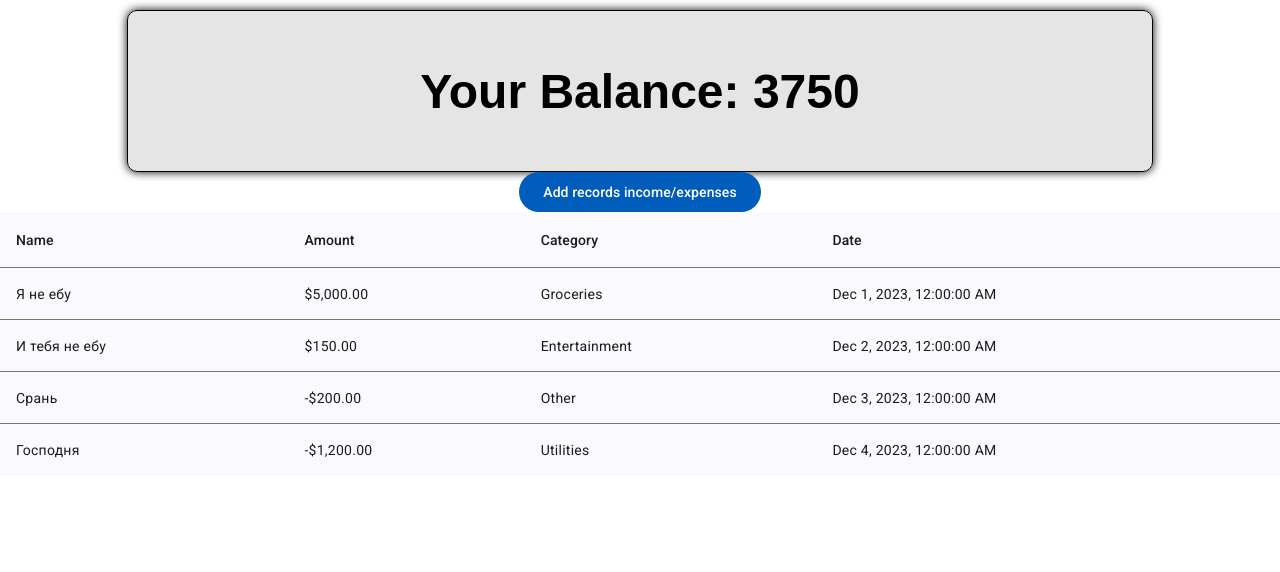
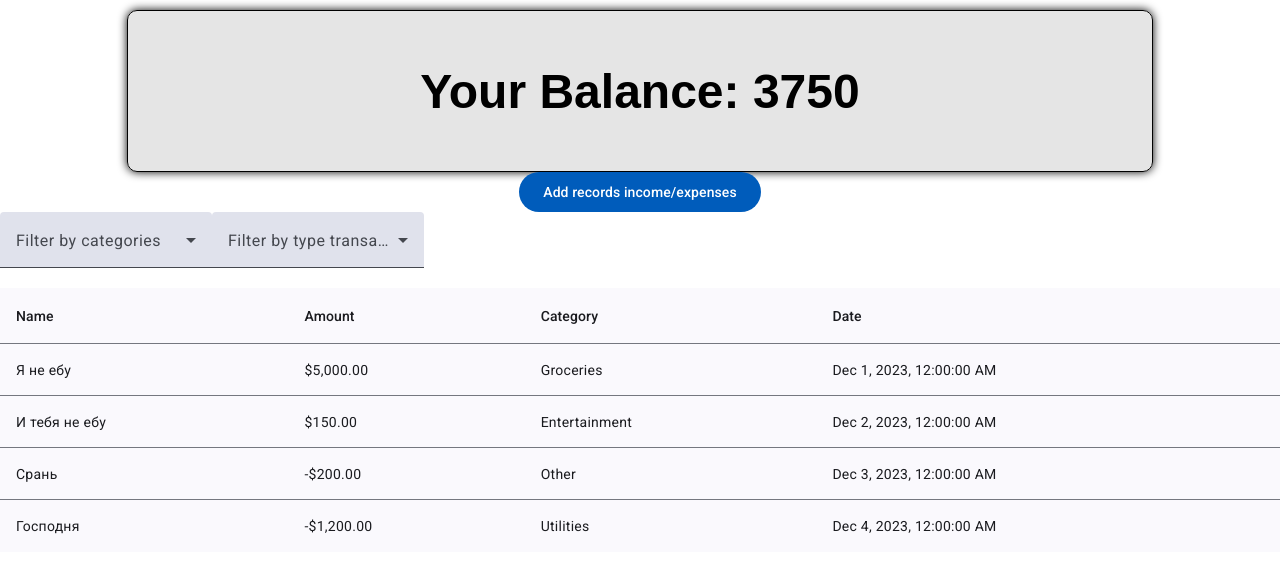
Before and after one commit to MkNice/transactionProject, an Angular app: page /core in a window 1280 px wide. Shown: the top 572 px of the page. Built offline with nearby package versions, Linux system fonts and the light colour scheme; a web font is replaced by a local one.

Commit message:
add filters

```diff
--- a/src/app/dashboard/core/core.component.html
+++ b/src/app/dashboard/core/core.component.html
@@ -1,5 +1,7 @@
-<app-balance>{{totalMoney}}</app-balance>
-<app-transaction-button
-  (dataDialog)="getDataDialog($event)"
-></app-transaction-button>
-<app-transaction-list [transactions]="transactions"></app-transaction-list>
+<app-balance>{{ totalMoney }}</app-balance>
+
+<app-transaction-button (dataDialog)="addTransaction($event)"></app-transaction-button>
+
+<app-filters (filterChanged)="updateFilters($event)"></app-filters>
+
+<app-transaction-list [transactions]="filteredTransactions"></app-transaction-list>
--- a/src/app/dashboard/core/core.component.ts
+++ b/src/app/dashboard/core/core.component.ts
@@ -10,6 +10,9 @@ import { ITransactions } from '../../shared/interfaces/transactions';
 import { TransactionButtonComponent } from '../transaction-button/transaction-button.component';
 import { TransactionListComponent } from '../transaction-list/transaction-list.component';
 import { BalanceComponent } from '../balance/balance.component';
+import { SelectComponent } from '../../shared/components/select/select.component';
+import { categories, TYPES } from '../../shared/constants';
+import { FiltersComponent } from '../filters/filters.component';
 
 @Component({
   selector: 'app-core',
@@ -17,65 +20,66 @@ import { BalanceComponent } from '../balance/balance.component';
     BalanceComponent,
     TransactionButtonComponent,
     TransactionListComponent,
+    FiltersComponent,
   ],
   templateUrl: './core.component.html',
   styleUrl: './core.component.scss',
   changeDetection: ChangeDetectionStrategy.OnPush,
 })
-export class CoreComponent implements OnInit, OnDestroy {
+
+export class CoreComponent implements OnInit {
   public transactions: ITransactions[] = [
-    {
-      name: 'Я не ебу',
-      amount: 5000,
-      category: 'Groceries',
-      type: 'Income',
-      date: new Date('2023-12-01'),
-    },
-    {
-      name: 'И тебя не ебу',
-      amount: 150,
-      category: 'Entertainment',
-      type: 'Income',
-      date: new Date('2023-12-02'),
-    },
-    {
-      name: 'Срань',
-      amount: 200,
-      category: 'Other',
-      type: 'Expense',
-      date: new Date('2023-12-03'),
-    },
-    {
-      name: 'Господня',
-      amount: 1200,
-      category: 'Utilities',
-      type: 'Expense',
-      date: new Date('2023-12-04'),
-    },
+    { name: 'Я не ебу', amount: 5000, category: 'Groceries', type: 'Income', date: new Date('2023-12-01') },
+    { name: 'И тебя не ебу', amount: 150, category: 'Entertainment', type: 'Income', date: new Date('2023-12-02') },
+    { name: 'Срань', amount: 200, category: 'Other', type: 'Expense', date: new Date('2023-12-03') },
+    { name: 'Господня', amount: 1200, category: 'Utilities', type: 'Expense', date: new Date('2023-12-04') },
   ];
-  public dataDialog!: ITransactions;
+
+  public filters: Map<string, string> = new Map([
+    ['category', 'All'],
+    ['type', 'All'],
+  ]);
+
+  public filteredTransactions: ITransactions[] = [];
   public totalMoney: number = 0;
 
-  public ngOnInit(): void {
-    this.totalMoney = this.countTotalMoney();
-  }
-  public ngOnDestroy(): void {
-    throw new Error('Method not implemented.');
+  ngOnInit(): void {
+    this.updateState();
+    this.totalMoney = this.calculateTotal();
   }
 
-  public countTotalMoney(): number {
-    return this.transactions.reduce(
-      (acc, { amount, type }) =>
-        (acc += type === 'Income' ? amount : -amount),
+  private updateState(): void {
+    this.filteredTransactions = this.applyFilters();
+  }
+
+  private applyFilters(): ITransactions[] {
+    return this.transactions.filter((transaction) => {
+      for (const [key, value] of this.filters) {
+        if (value !== 'All' && transaction[key as keyof ITransactions] !== value) {
+          return false;
+        }
+      }
+      return true;
+    });
+  }
+
+  private calculateTotal(): number {
+    return this.filteredTransactions.reduce(
+      (acc, { amount, type }) => acc + (type === 'Income' ? amount : -amount),
       0
     );
   }
-  public getDataDialog(dataFromDialog: ITransactions): void {
-    if (!dataFromDialog) {
-      return;
-    }
 
-    this.transactions = [dataFromDialog, ...this.transactions];
-    this.totalMoney = this.countTotalMoney();
+  public addTransaction(newTransaction: ITransactions): void {
+    if (!newTransaction) return;
+
+    this.transactions = [newTransaction, ...this.transactions];
+    this.totalMoney = this.calculateTotal();
+    this.updateState();
+  }
+
+  public updateFilters(filters: Map<string, string>): void {
+    this.filters = filters;
+    this.updateState();
   }
 }
--- /dev/null
+++ b/src/app/dashboard/filters/filters.component.html
@@ -0,0 +1,13 @@
+<app-select
+  [values]="categories"
+  (selectedValueChanged)="updateFilter($event, 'category')"
+>
+  Filter by categories
+</app-select>
+
+<app-select
+  [values]="types"
+  (selectedValueChanged)="updateFilter($event, 'type')"
+>
+  Filter by type transaction
+</app-select>
--- /dev/null
+++ b/src/app/dashboard/filters/filters.component.ts
@@ -0,0 +1,32 @@
+import {
+  ChangeDetectionStrategy,
+  Component,
+  EventEmitter,
+  Output,
+} from '@angular/core';
+import { categories, TYPES } from '../../shared/constants';
+import { SelectComponent } from '../../shared/components/select/select.component';
+
+@Component({
+  selector: 'app-filters',
+  imports: [SelectComponent],
+  templateUrl: './filters.component.html',
+  styleUrls: ['./filters.component.scss'],
+  changeDetection: ChangeDetectionStrategy.OnPush,
+})
+export class FiltersComponent {
+  public categories: string[] = ['All', ...categories];
+  public types: string[] = ['All', TYPES.INCOME, TYPES.EXPENSE];
+
+  @Output() public filterChanged = new EventEmitter<Map<string, string>>();
+
+  public filters: Map<string, string> = new Map([
+    ['category', 'All'],
+    ['type', 'All'],
+  ]);
+
+  public updateFilter(value: string, filterKey: string): void {
+    this.filters.set(filterKey, value);
+    this.filterChanged.emit(new Map(this.filters));
+  }
+}
--- a/src/app/shared/components/modals/modal-records-income-expenses/modal-records-income-expenses.component.html
+++ b/src/app/shared/components/modals/modal-records-income-expenses/modal-records-income-expenses.component.html
@@ -32,8 +32,8 @@
   <mat-form-field appearance="fill" class="full-width">
     <mat-label>Transaction Type</mat-label>
     <mat-select formControlName="type">
-      <mat-option value="Income">Income</mat-option>
-      <mat-option value="Expense">Expense</mat-option>
+      <mat-option [value]="TYPES.INCOME">{{ TYPES.INCOME }}</mat-option>
+      <mat-option value="TYPES.EXPENSE">{{ TYPES.EXPENSE }}</mat-option>
     </mat-select>
     @if(transactionForm.get('type')?.hasError('required')){
     <mat-error> Transaction type is required </mat-error>
--- a/src/app/shared/components/modals/modal-records-income-expenses/modal-records-income-expenses.component.ts
+++ b/src/app/shared/components/modals/modal-records-income-expenses/modal-records-income-expenses.component.ts
@@ -1,21 +1,22 @@
 import { DialogRef } from '@angular/cdk/dialog';
-import { NgForOf, NgIf } from '@angular/common';
 import { Component, inject } from '@angular/core';
 import {
   FormBuilder,
   FormGroup,
-  FormsModule,
   ReactiveFormsModule,
   Validators,
 } from '@angular/forms';
 import { MatButtonModule } from '@angular/material/button';
-import { MatNativeDateModule, provideNativeDateAdapter } from '@angular/material/core';
+import {
+  MatNativeDateModule,
+  provideNativeDateAdapter,
+} from '@angular/material/core';
 import { MatDatepickerModule } from '@angular/material/datepicker';
 import { MatFormFieldModule } from '@angular/material/form-field';
 import { MatIconModule } from '@angular/material/icon';
 import { MatInputModule } from '@angular/material/input';
 import { MatSelectModule } from '@angular/material/select';
-import { ITransactions } from '../../../interfaces/transactions';
+import { categories, TYPES } from '../../../constants';
 
 @Component({
   selector: 'app-modal-records-income-expenses',
@@ -31,20 +32,15 @@ import { ITransactions } from '../../../interfaces/transactions';
   ],
   templateUrl: './modal-records-income-expenses.component.html',
   styleUrl: './modal-records-income-expenses.component.scss',
-  providers: [provideNativeDateAdapter()]
+  providers: [provideNativeDateAdapter()],
 })
 export class ModalRecordsIncomeExpensesComponent {
   private dialogRef = inject(DialogRef);
   private fb = inject(FormBuilder);
 
   public transactionForm: FormGroup;
-  public categories: string[] = [
-    'Groceries',
-    'Salary',
-    'Entertainment',
-    'Utilities',
-    'Other',
-  ];
+  public categories: Readonly<string[]> = categories;
+  public TYPES = TYPES;
 
   constructor() {
     this.transactionForm = this.fb.group({
--- a/src/app/shared/components/select/select.component.html
+++ b/src/app/shared/components/select/select.component.html
@@ -1 +1,8 @@
-<p>select works!</p>
+<mat-form-field>
+  <mat-label><ng-content></ng-content></mat-label>
+  <mat-select [(ngModel)]="selectedValue">
+    @for (value of values; track value) {
+    <mat-option [value]="value" (click)="sendData()">{{ value }}</mat-option>
+    }
+  </mat-select>
+</mat-form-field>
--- a/src/app/shared/components/select/select.component.ts
+++ b/src/app/shared/components/select/select.component.ts
@@ -1,12 +1,30 @@
-import { ChangeDetectionStrategy, Component } from '@angular/core';
+import {
+  ChangeDetectionStrategy,
+  Component,
+  EventEmitter,
+  Input,
+  Output,
+} from '@angular/core';
+import { FormsModule } from '@angular/forms';
+import { MatFormFieldModule } from '@angular/material/form-field';
+import { MatInputModule } from '@angular/material/input';
+import { MatSelectModule } from '@angular/material/select';
 
 @Component({
   selector: 'app-select',
-  imports: [],
+  imports: [MatFormFieldModule, MatSelectModule, MatInputModule, FormsModule],
   templateUrl: './select.component.html',
   styleUrl: './select.component.scss',
-  changeDetection: ChangeDetectionStrategy.OnPush
+  changeDetection: ChangeDetectionStrategy.OnPush,
 })
 export class SelectComponent {
+  @Input() public values: string[] = [];
+  @Output() public selectedValueChanged: EventEmitter<string> =
+    new EventEmitter();
 
+  public selectedValue: string = '';
+
+  public sendData(): void {
+    this.selectedValueChanged.emit(this.selectedValue);
+  }
 }
--- /dev/null
+++ b/src/app/shared/constants.ts
@@ -0,0 +1,12 @@
+export const categories: Readonly<string[]> = [
+  'Groceries',
+  'Salary',
+  'Entertainment',
+  'Utilities',
+  'Other',
+];
+
+export enum TYPES {
+  INCOME = 'Income',
+  EXPENSE = 'Expense'
+}
```
Also changed, not shown: src/app/dashboard/filters/filters.component.scss (added).
